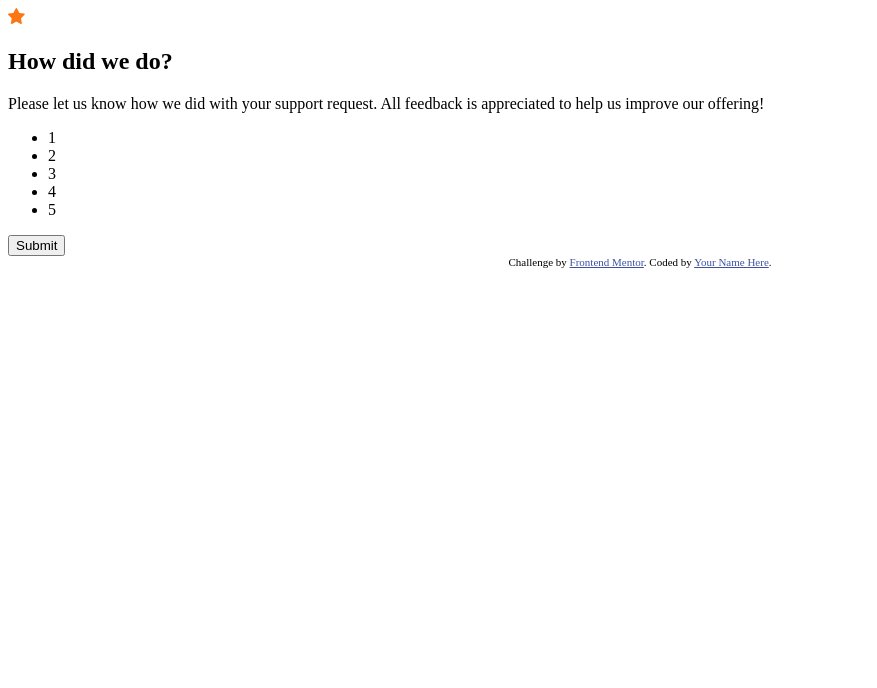
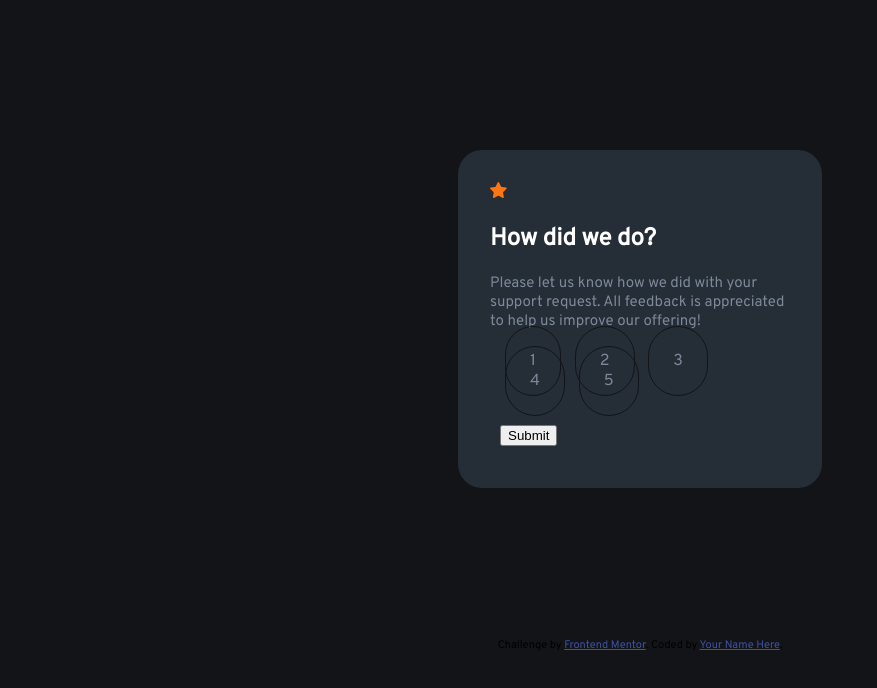
Before and after one commit to Aakarshashetty/interactive-rating-component-main, a plain HTML site: page index.html in a window 1280 px wide. Shown: the whole page, without its empty margins (0-877 px from the left). Drawn offline with Linux system fonts and the light colour scheme.

Commit message:
added script

```diff
--- a/index.html
+++ b/index.html
@@ -5,7 +5,7 @@
   <meta name="viewport" content="width=device-width, initial-scale=1.0"> <!-- displays site properly based on user's device -->
 
   <link rel="icon" type="image/png" sizes="32x32" href="./images/favicon-32x32.png">
-
+  <link rel="stylesheet" href="styles.css">
   <title>Frontend Mentor | Interactive rating component</title>
 
   <!-- Feel free to remove these styles or customise in your own stylesheet 👍 -->
@@ -24,13 +24,14 @@
     <p>Please let us know how we did with your support request. All feedback is appreciated
       to help us improve our offering!
     </p>
-    <ul>
-      <li>1</li>
-      <li>2</li>
-      <li>3</li>
-      <li>4</li>
-      <li>5</li>
-    </ul>
+    <div class="rating">
+      <span>1</span>
+      <span>2</span>
+      <span>3</span>
+      <span>4</span>
+      <span>5</span>
+    </div>
+
   <button class="submit">Submit</a></button>
   </section>
   <section class="thank-you">
--- a/script/app.js
+++ b/script/app.js
@@ -1,11 +1,11 @@
 const ratingCard = document.querySelector(".rating-card");
-const li = document.querySelectorAll("li");
+const span = document.querySelectorAll("span");
 const thankYou = document.querySelector(".thank-you");
 const p = document.querySelector(".thank-you p");
 const submit = document.querySelector(".submit");
 thankYou.style.display = "none";
-let rate= 0;
-li.forEach(list=>{
+
+span.forEach(list=>{
     list.addEventListener("click",()=>{
         let user_rate = list.innerHTML;
         p.innerText = `You selected ${user_rate} out of 5`;
--- /dev/null
+++ b/styles.css
@@ -0,0 +1,47 @@
+@import url('https://fonts.googleapis.com/css2?family=Overpass&display=swap');
+:root{
+    --primary-color : hsl(25, 97%, 53%);
+    --white: hsl(0, 0%, 100%);
+    --lightGrey: hsl(217, 12%, 63%);
+    --mediumGrey: hsl(216, 12%, 54%);
+    --darkBlue: hsl(213, 19%, 18%);
+    --veryDarkBlue: hsl(216, 12%, 8%);
+}
+body{
+    font-family: 'Overpass', sans-serif;
+    background-color: var(--veryDarkBlue);
+    text-align: left;
+    margin-bottom: 0px;
+    max-width: 1440px;
+}
+p{
+    font-size: 15px;
+}
+h2{
+    color: var(--white);
+}
+p,span{
+    color: var(--mediumGrey);
+}
+.rating-card{
+    background-color: var(--darkBlue);
+    max-width: 500px;
+    margin: 150px 450px;
+    padding: 2rem;
+    border-radius: 1.5rem;
+}
+.submit{
+    display: block;
+    margin: 10px;
+    margin-top: 30px;
+}
+span{
+    padding: 1.5rem;
+    margin: 10px 5px;
+    border: 1px solid var(--veryDarkBlue);
+    border-radius: 4rem
+}
+.rating{
+    margin: 10px;
+    padding: 0.3rem 0rem;
+}
```
